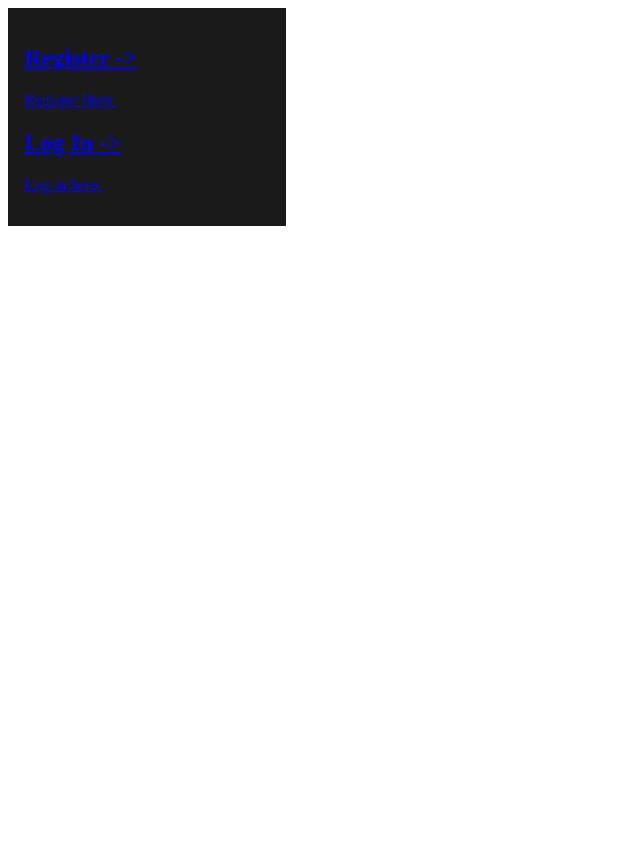
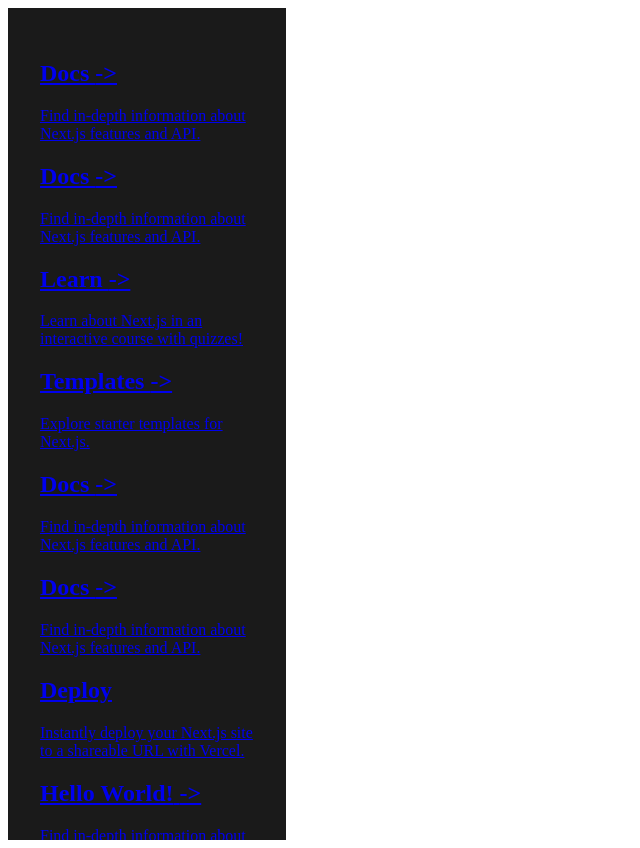
Before and after one commit to ProjectOrientedDA/DADatingSite, a Next.js app: page / in a window 1280 px wide. Shown: the whole page, without its empty margins (0-640 px from the left). Before the commit the page ends 800 px from the top, so only its background shows below. Built offline with nearby package versions, Linux system fonts and the light colour scheme.

Commit message:
added the server folder, added a script to be run on node JS to connect to an example database.

```diff
--- a/src/app/page.js
+++ b/src/app/page.js
@@ -1,7 +1,4 @@
-
-import Image from "next/image";
 import styles from "./page.module.css";
-
 
 export default function Home() {
   // Define your items here. This could be fetched from an API or defined inline as shown.
@@ -15,7 +12,7 @@ export default function Home() {
     // Add more items here if necessary. For the sake of this example, we'll just replicate the 'Docs' item multiple times.
   ];
 
-  // If every item is the same, you can simply replicate the entry in the array.
+  // If every item is the same, you Find in-depth information about Next.js features and API.can simply replicate the entry in the array.
   // Here we replicate the same item 5 times for demonstration.
   const repeatedLinks = Array(100).fill(links[0]);
 
@@ -23,33 +20,107 @@ export default function Home() {
     <main className={styles.main}>
 
     <div className={styles.sidebar}>
+      <div className={styles.sidebar}>
         <div className={styles.main_content}>
           <a
-            href="/register"
+            href="/home"
             className={styles.main_content}
             target="_blank"
             rel="noopener noreferrer"
           >
             <h2>
-              Register <span>-&gt;</span>
+              Docs <span>-&gt;</span>
             </h2>
-            <p>Register Here.</p>
+            <p>Find in-depth information about Next.js features and API.</p>
           </a>
-
           <a
-            href="/login"
+            href="/home"
             className={styles.main_content}
             target="_blank"
             rel="noopener noreferrer"
           >
             <h2>
-              Log In <span>-&gt;</span>
+              Docs <span>-&gt;</span>
             </h2>
-            <p>Log in here.</p>
+            <p>Find in-depth information about Next.js features and API.</p>
           </a>
 
+          <a
+            href="/home"
+            className={styles.main_content}
+            target="_blank"
+            rel="noopener noreferrer"
+          >
+            <h2>
+              Learn <span>-&gt;</span>
+            </h2>
+            <p>Learn about Next.js in an interactive course with&nbsp;quizzes!</p>
+          </a>
+
+          <a
+            href="/home"
+            className={styles.main_content}
+            target="_blank"
+            rel="noopener noreferrer"
+          >
+            <h2>
+              Templates <span>-&gt;</span>
+            </h2>
+            <p>Explore starter templates for Next.js.</p>
+          </a>
+          <a
+            href="/home"
+            className={styles.main_content}
+            target="_blank"
+            rel="noopener noreferrer"
+          >
+            <h2>
+              Docs <span>-&gt;</span>
+            </h2>
+            <p>Find in-depth information about Next.js features and API.</p>
+          </a>
+          <a
+            href="/home"
+            className={styles.main_content}
+            target="_blank"
+            rel="noopener noreferrer"
+          >
+            <h2>
+              Docs <span>-&gt;</span>
+            </h2>
+            <p>Find in-depth information about Next.js features and API.</p>
+          </a>
+
+          <a
+            href="/home"
+            className={styles.main_content}
+            target="_blank"
+            rel="noopener noreferrer"
+          >
+            <h2>
+              Deploy <span>  </span>
+            </h2>
+            <p>
+              Instantly deploy your Next.js site to a shareable URL with Vercel.
+            </p>
+          </a>
+          {repeatedLinks.map((link, index) => (
+            <a
+              key={link.key + index} // Ensure the key is unique for each item
+              href={link.href}
+              className={styles.main_content}
+              target="_blank"
+              rel="noopener noreferrer"
+            >
+              <h2>
+                {link.title} <span>-&gt;</span>
+              </h2>
+              <p>{link.description}</p>
+            </a>
+          ))}
+          </div>
         </div>
       </div>
     </main>
-  );
+    );
 }
```
Also changed, not shown: package.json (+8 -6 lines), src/server/database.js (added, +36 -0 lines), 1 other file (tests, documents, lock files or other folders).
